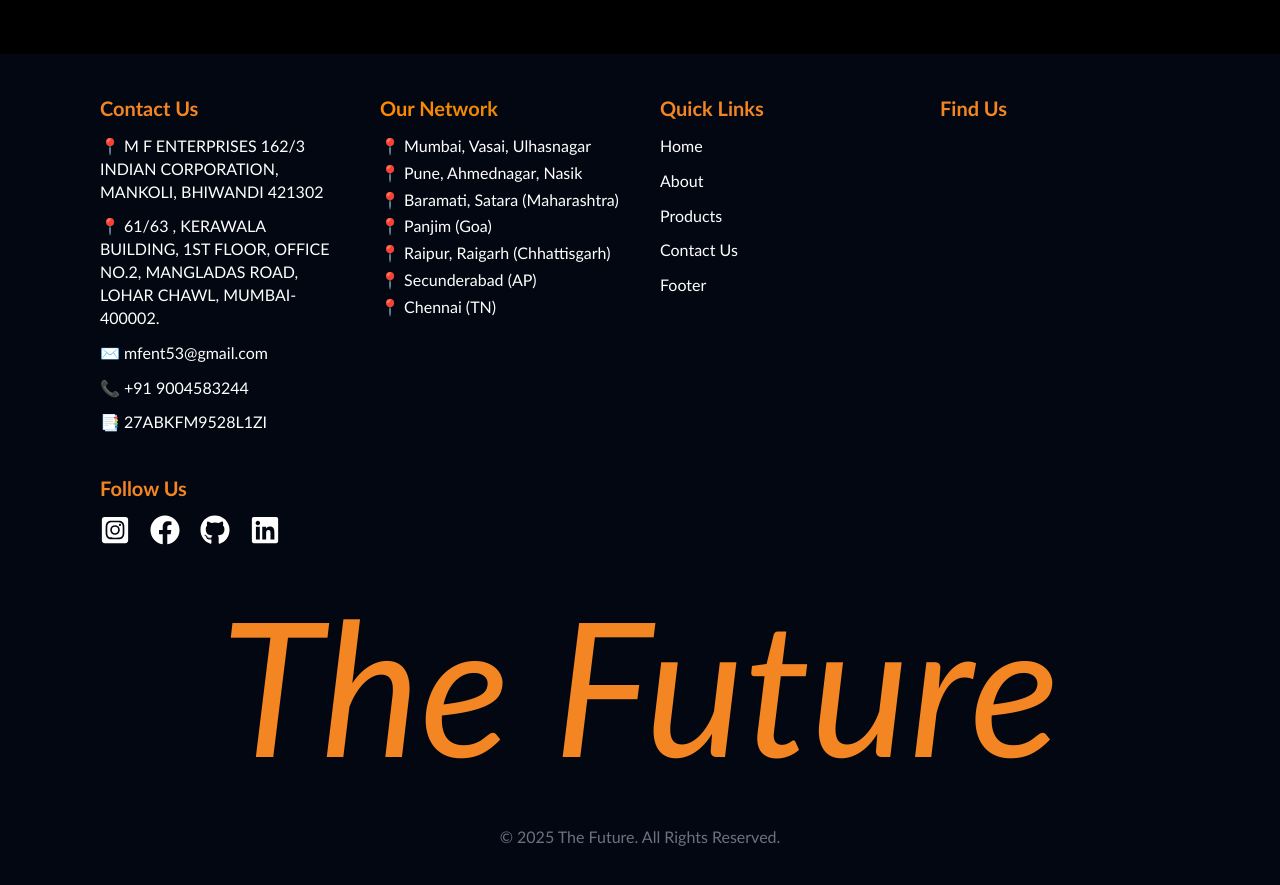
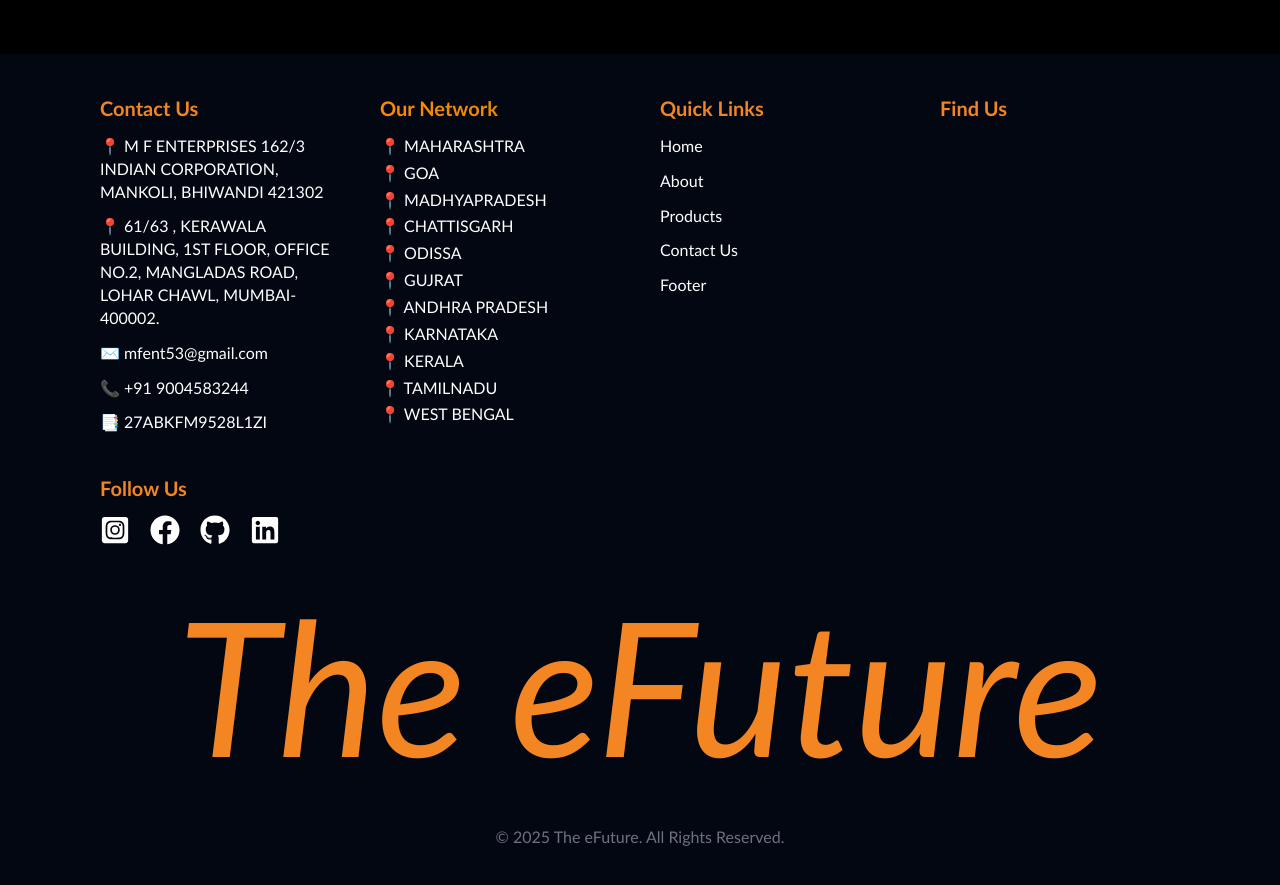
Before and after one commit to Roshan544/TheeFuture, a React (Vite) app: page / in a window 1280 px wide. Shown: the part 5000-5885 px from the top of the page. Built offline with nearby package versions, Linux system fonts and the light colour scheme; grey boxes are pictures that could not be loaded.

Commit message:
Update Footer.jsx

```diff
--- a/src/components/Footer.jsx
+++ b/src/components/Footer.jsx
@@ -30,13 +30,17 @@ export default function Footer() {
                 Our Network
               </h2>
               <ul className="text-sm md:text-[16px] space-y-1">
-                <li>📍 Mumbai, Vasai, Ulhasnagar</li>
-                <li>📍 Pune, Ahmednagar, Nasik</li>
-                <li>📍 Baramati, Satara (Maharashtra)</li>
-                <li>📍 Panjim (Goa)</li>
-                <li>📍 Raipur, Raigarh (Chhattisgarh)</li>
-                <li>📍 Secunderabad (AP)</li>
-                <li>📍 Chennai (TN)</li>
+                <li>📍 MAHARASHTRA </li>
+                <li>📍 GOA</li>
+                <li>📍 MADHYAPRADESH</li>
+                <li>📍 CHATTISGARH</li>
+                <li>📍 ODISSA</li>
+                <li>📍 GUJRAT</li>
+                <li>📍 ANDHRA PRADESH</li>
+                <li>📍 KARNATAKA</li>
+                <li>📍 KERALA</li>
+                <li>📍 TAMILNADU</li>
+                <li>📍 WEST BENGAL</li>
               </ul>
             </div>
 
@@ -197,11 +201,11 @@ export default function Footer() {
 
           <div className="justify-center items-center flex flex-col opacity-100">
             <h2 className="text-[50px] md:text-[150px] xl:text-[187px] italic text-[#F38522]">
-              The Future
+              The eFuture
             </h2>
           </div>
           <div className="text-center text-gray-500">
-            &copy; {new Date().getFullYear()} The Future. All Rights Reserved.
+            &copy; {new Date().getFullYear()} The eFuture. All Rights Reserved.
           </div>
         </footer>
       </div>
```
